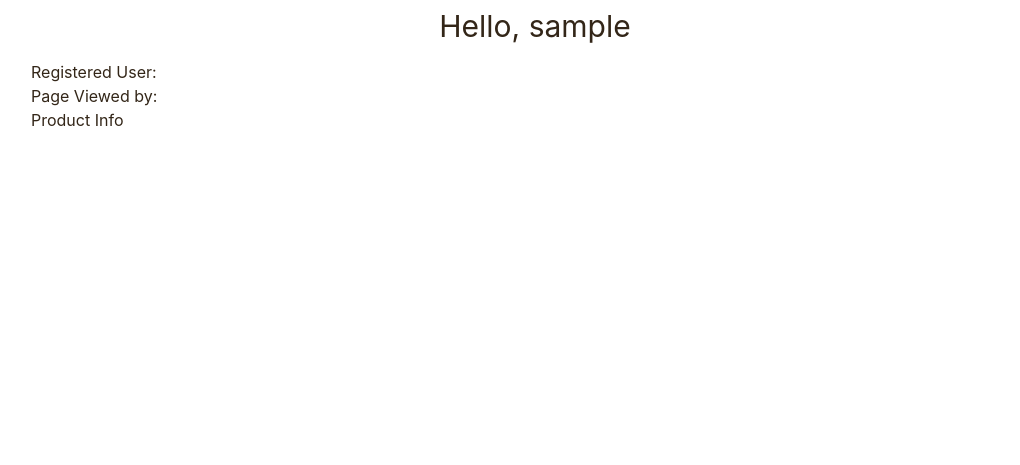
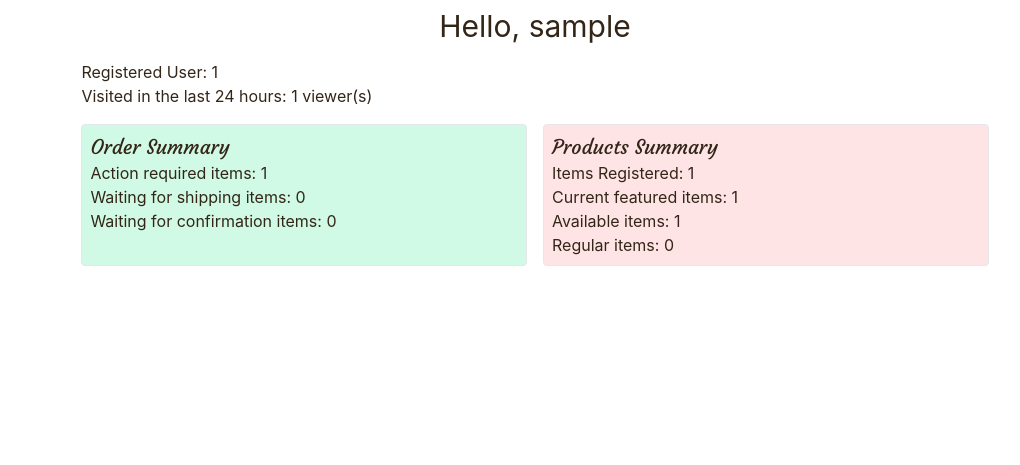
Before and after one commit to harukaarai95/capstone_prj, a Django app: page /staff/ in a window 1280 px wide. Shown: the top 465 px of the page, without its empty margins (233-1253 px from the left). Run offline with Django 5.2, Linux system fonts and the light colour scheme; a user stored in the database is signed in; tables that the repository leaves empty hold one stand-in row (values such as "Sample post"); some libraries are stand-ins or nearby versions.

Commit message:
feat: update staff home

```diff
--- a/shop_prj/shop/templates/staff.html
+++ b/shop_prj/shop/templates/staff.html
@@ -74,11 +74,41 @@ Home
 {% endblock top_content%}
 {% block main_content %}
 <div class="sm:ml-64 p-2">
-<ul>
-    <li>Registered User:</li>
-    <li>Page Viewed by:</li>
-    <li>Product Info</li>
-</ul>
+    <div class="mx-[5%]">
+        <p>Registered User: {{user_count}}</p>
+        <p>Visited in the last 24 hours: {{num_visits}} viewer(s)</p>
+        <div class="grid grid-cols-2 gap-4 mt-4">
+            <div class="border p-2 rounded bg-emerald-100 hover:bg-emerald-200">
+                <a href="{% url "carts" %}">
+                <h2 class="text-xl">Order Summary</h2>
+                <p>Action required items: {{undelivered_items}}</p>
+                <p>Waiting for shipping items: {{need_to_ship_items}}</p>
+                <p>Waiting for confirmation items: {{need_to_confirm_items}}</p>
+                </a>
+            </div>
+            {% if top_5_products %}
+            <div class="border p-2 rounded bg-amber-100 hover:bg-amber-200">
+                <h2 class="text-xl">Top 5 popular items</h2>
+                {% for item in top_5_products %}
+                <ul>
+                    <li>- <a href="{% url 'product_detail' item.id %}" class="underline">
+                        {{ item.pname }} ({{ item.count }} times)
+                    </a></li>
+                </ul>
+                {% endfor %}
+            </div>
+            {% endif %}
+            <div class="border p-2 rounded bg-rose-100 hover:bg-rose-200">
+                <a href="{% url "products" %}">
+                    <h2 class="text-xl">Products Summary</h2>
+                    <p>Items Registered: {{registerd_products}}</p>
+                    <p>Current featured items: {{featured_products.count}}</p>
+                    <p>Available items: {{on_sale_products.count}}</p>
+                    <p>Regular items: {{other_products.count}}</p>
+                </a>
+            </div>
+        </div>
+    </div>
 </div>
 {% endblock main_content%}
 
--- a/shop_prj/shop/views.py
+++ b/shop_prj/shop/views.py
@@ -1,7 +1,3 @@
-# from django.shortcuts import render
-
-# from django.http import HttpResponse
-# from django.template import loader
 from django.contrib.auth.decorators import login_required
 from django.contrib.auth.mixins import LoginRequiredMixin
 from .mixins import RoleRequiredMixin
@@ -18,22 +14,53 @@ from django.db.models import Count
 from django.http import JsonResponse
 from django.views.generic import DetailView, TemplateView, ListView
 from django.contrib import messages
+from django.contrib.auth import get_user_model
 
 def home(request):
     featured_products = Product.objects.filter(is_featured=True).prefetch_related('images')
-        # pass the context
     context = {
-            # 'num_items': num_items,
-            # 'user_role': user_role if request.user.is_authenticated else None,
             'featured_products': featured_products,
-            # 'username': username if request.user.username else None,
         }
     return render(request, 'index.html', context)
 
 @login_required
 @role_required(allowed_roles=['STAFF', 'MASTER'])
 def staff_home(request):
-    return render(request, 'staff.html')
+    num_visits = request.session.get('num_visits', 0)
+    num_visits += 1
+    request.session['num_visits'] = num_visits
+
+    registerd_products = Product.objects.count()
+    on_sale_products = Product.objects.filter(status="ON_SALE")
+    featured_products = Product.objects.filter(is_featured=True).prefetch_related('images')
+    other_products = Product.objects.filter(status="ON_SALE", is_featured=False)
+
+    User = get_user_model()
+    user_count = User.objects.count()
+
+    undelivered_items = ProductInstance.objects.exclude(status='Delivered').count()
+    need_to_confirm_items = ProductInstance.objects.filter(status='in_cart').count()
+    need_to_ship_items = ProductInstance.objects.filter(status='confirmed').count()
+
+    popular_products = ProductInstance.objects.filter(status='Delivered').values('product__pname', 'product').annotate(count=Count('id')).order_by('-count')[:5]
+    top_5_products = [
+    {'pname': item['product__pname'], 'id': item['product'], 'count': item['count']}
+    for item in popular_products
+    ]
+
+    context = {
+        'num_visits': num_visits,
+        'registerd_products': registerd_products,
+        'featured_products': featured_products,
+        'on_sale_products': on_sale_products,
+        'other_products': other_products,
+        'user_count': user_count,
+        'undelivered_items': undelivered_items,
+        'need_to_confirm_items': need_to_confirm_items,
+        'need_to_ship_items': need_to_ship_items,
+        'top_5_products': top_5_products,
+    }
+    return render(request, 'staff.html', context)
 
 class CreateProductView(LoginRequiredMixin, RoleRequiredMixin, generic.CreateView):
     allowed_roles = ['STAFF', 'MASTER']
```
